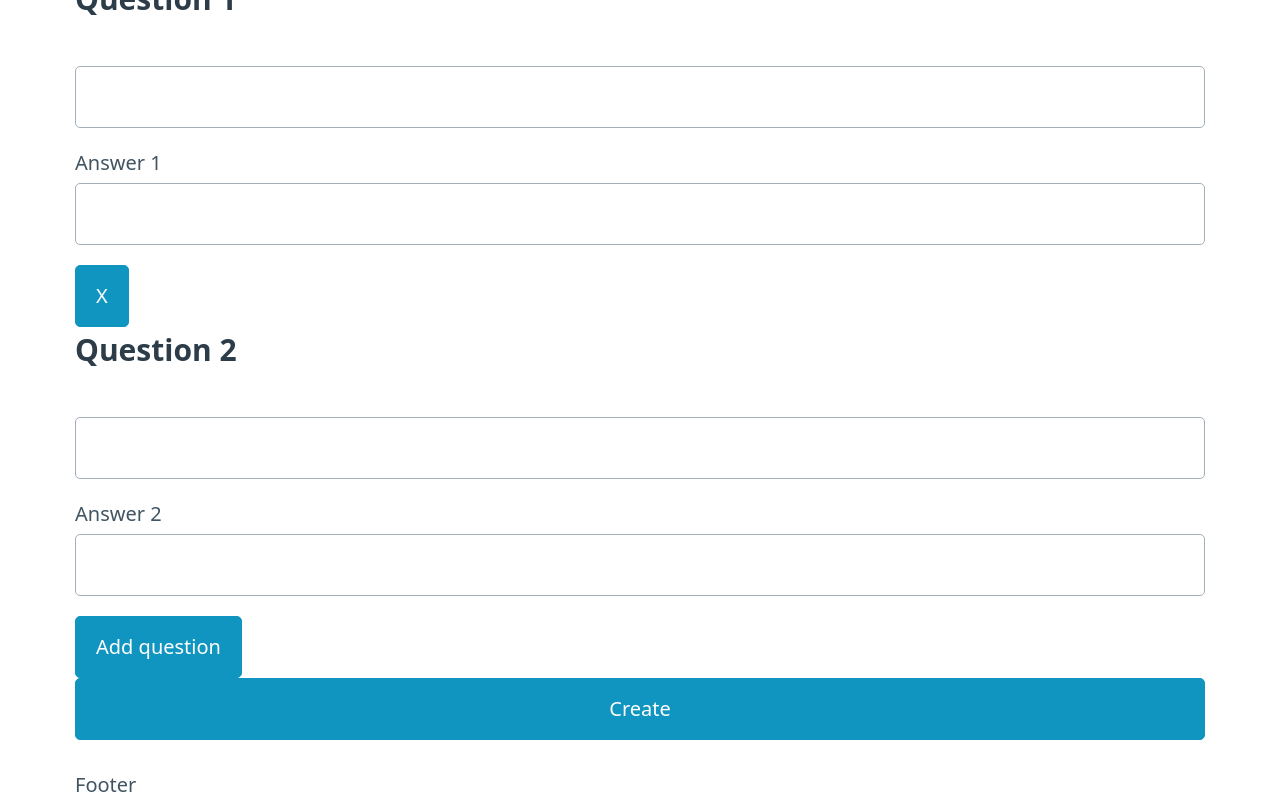
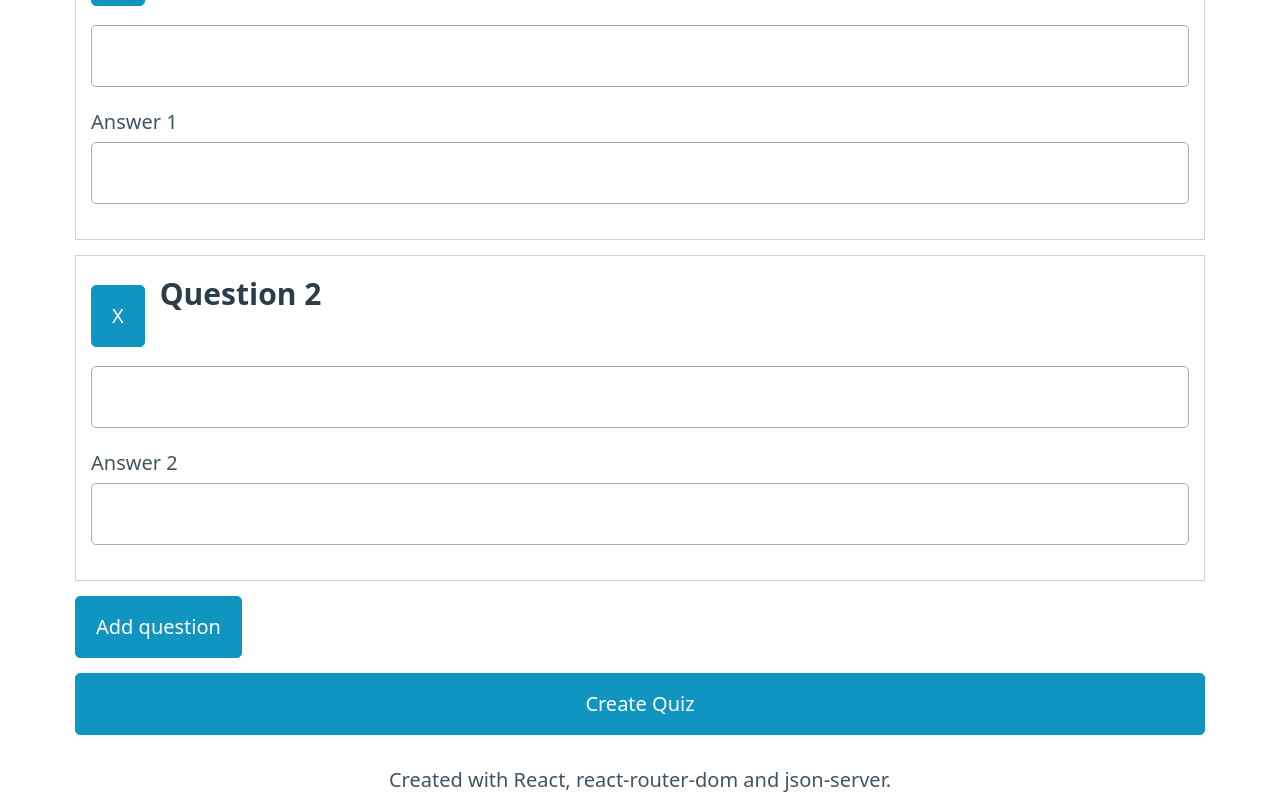
Before and after one commit to MBlazina/pub-quiz-api-react-ts, a React (Vite) app: page /quizzes/create in a window 1280 px wide. Shown: the part 498-1298 px from the top of the page. Built offline with nearby package versions, Linux system fonts and the light colour scheme; data requests are answered from the project's data file.

Commit message:
feat: hompeage content, code fixes and cleanup

```diff
--- a/src/App.tsx
+++ b/src/App.tsx
@@ -8,7 +8,7 @@ import { getQuestions, getQuizzes, quizDetailLoader } from "./api/quiz-Api";
 import QuizDetail from "./pages/Quizzes/QuizDetail";
 import ErrorPage from "./pages/ErrorPage";
 import QuizEdit from "./pages/Quizzes/QuizEdit";
-import QuizCreate from "./pages/Quizzes/QuizCreate";
+import QuizCreate from "./pages/Quizzes/QuizCreate/QuizCreate";
 import Questions from "./pages/Questions/Questions";
 
 const router = createBrowserRouter(
--- a/src/components/Header/Header.tsx
+++ b/src/components/Header/Header.tsx
@@ -5,7 +5,7 @@ const Header = () => {
   return (
     <header>
       <nav className="container">
-        <Link to="/">HOME</Link>
+        <Link to="/">LOGO</Link>
         <ul>
           <li>
             <NavLink to="/quizzes">Quizzes</NavLink>
--- a/src/layouts/RootLayout.tsx
+++ b/src/layouts/RootLayout.tsx
@@ -7,7 +7,7 @@ const RootLayout = () => {
       <main>
         <Outlet />
       </main>
-      <footer>Footer</footer>
+      <footer style={{ textAlign: "center" }}>Created with React, react-router-dom and json-server.</footer>
     </div>
   );
 };
--- /dev/null
+++ b/src/pages/Home.style.ts
@@ -0,0 +1,8 @@
+import styled from "styled-components";
+
+export const HomeStyled = styled.div`
+  .links {
+    display: flex;
+    gap: 15px;
+  }
+`;
--- a/src/pages/Home.tsx
+++ b/src/pages/Home.tsx
@@ -1,8 +1,23 @@
+import { Link } from "react-router-dom";
+import { HomeStyled } from "./Home.style";
+
 const Home = () => {
   return (
-    <>
-      <h1>Home</h1>
-    </>
+    <HomeStyled>
+      <h1>Pub Quiz</h1>
+      <section className="intro">
+        <p>This is a project for a way to create pub quizes saved to a database and with the possibility to reuse old questions for new Quizes.</p>
+        <p>For a quick start it is possible to view already created quizes or create a new quiz with the links below or with the header navigation links</p>
+        <div className="links">
+          <Link to="/quizzes" role="button">
+            View Quizes
+          </Link>
+          <Link to="/quizzes/create" role="button">
+            New Quiz
+          </Link>
+        </div>
+      </section>
+    </HomeStyled>
   );
 };
 
--- /dev/null
+++ b/src/pages/Quizzes/QuizCreate/QuizCreate.style.ts
@@ -0,0 +1,19 @@
+import styled from "styled-components";
+
+export const QuizCreateStyled = styled.div`
+  .question {
+    border: 1px solid lightgray;
+    padding: 15px;
+    margin-bottom: 15px;
+  }
+  label {
+    display: flex;
+    gap: 15px;
+    > a {
+      align-self: center;
+    }
+  }
+  .add-question {
+    margin-bottom: 15px;
+  }
+`;
--- a/src/pages/Quizzes/QuizCreate.tsx
+++ b/src/pages/Quizzes/QuizCreate/QuizCreate.tsx
@@ -3,6 +3,7 @@ import { QuestionsDto } from "@/dto/QuizDto";
 import { generateUniqueIdCheckArray } from "@/utils/utils";
 import { useEffect, useRef, useState } from "react";
 import { Form, useLoaderData } from "react-router-dom";
+import { QuizCreateStyled } from "./QuizCreate.style";
 
 const QuizCreate = () => {
   const formRef = useRef(null);
@@ -105,7 +106,7 @@ const QuizCreate = () => {
   }, []);
 
   return (
-    <>
+    <QuizCreateStyled>
       <datalist id="list">
         {allQuestions.map((question) => (
           <option value={question.question} key={question.id}></option>
@@ -119,7 +120,7 @@ const QuizCreate = () => {
         <h2>Questions</h2>
         {inputs.map((input, index) => {
           return (
-            <div key={index}>
+            <div key={index} className="question">
               <label htmlFor={`question-${index + 1}`}>
                 <a href="#" role="button" onClick={() => handleDelete(index)}>
                   X
@@ -133,13 +134,13 @@ const QuizCreate = () => {
             </div>
           );
         })}
-        <a href="#" role="button" onClick={handleAdd}>
+        <a href="#" role="button" onClick={handleAdd} className="add-question">
           Add question
         </a>
 
-        <button type="submit">Create</button>
+        <button type="submit">Create Quiz</button>
       </Form>
-    </>
+    </QuizCreateStyled>
   );
 };
 
```
